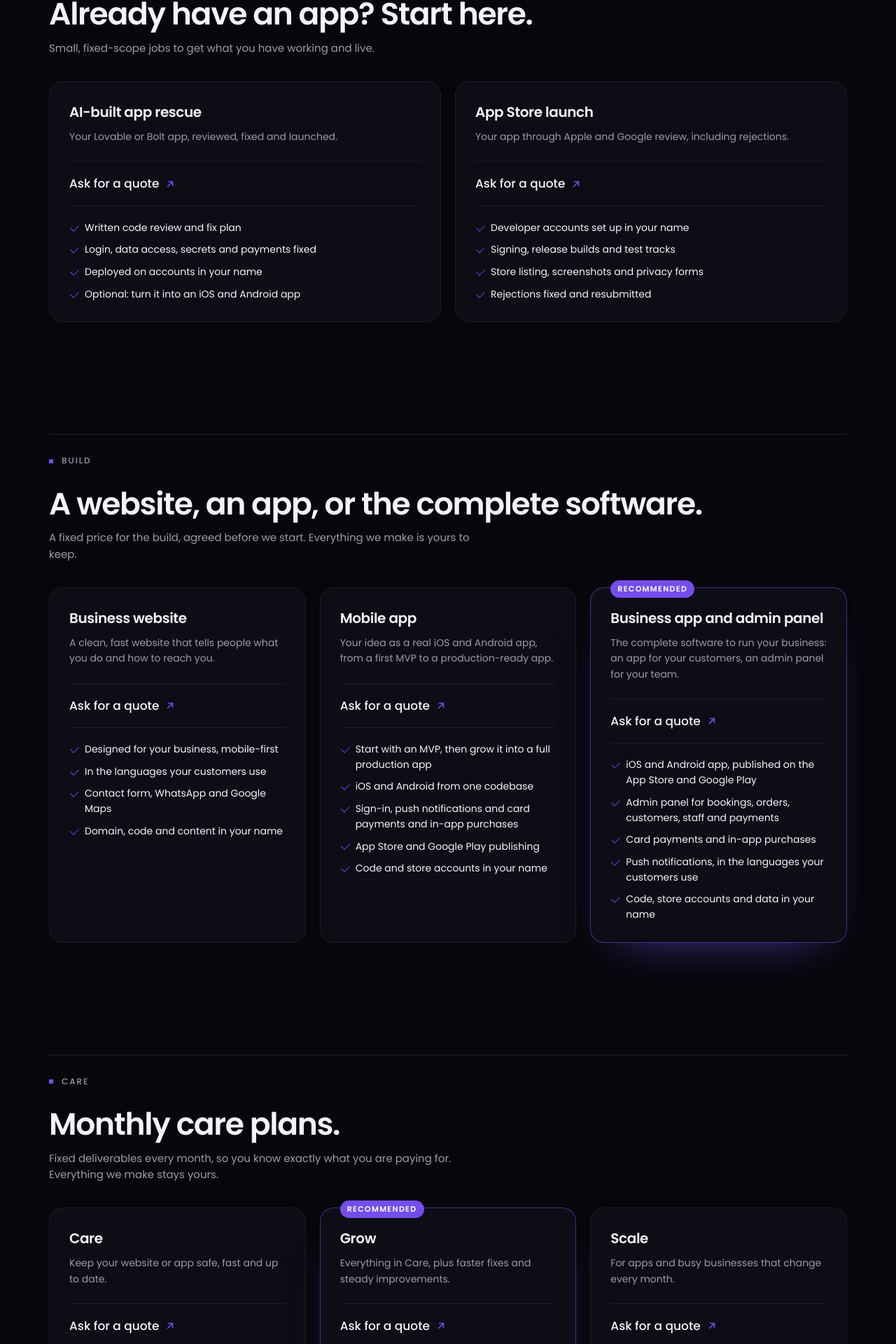
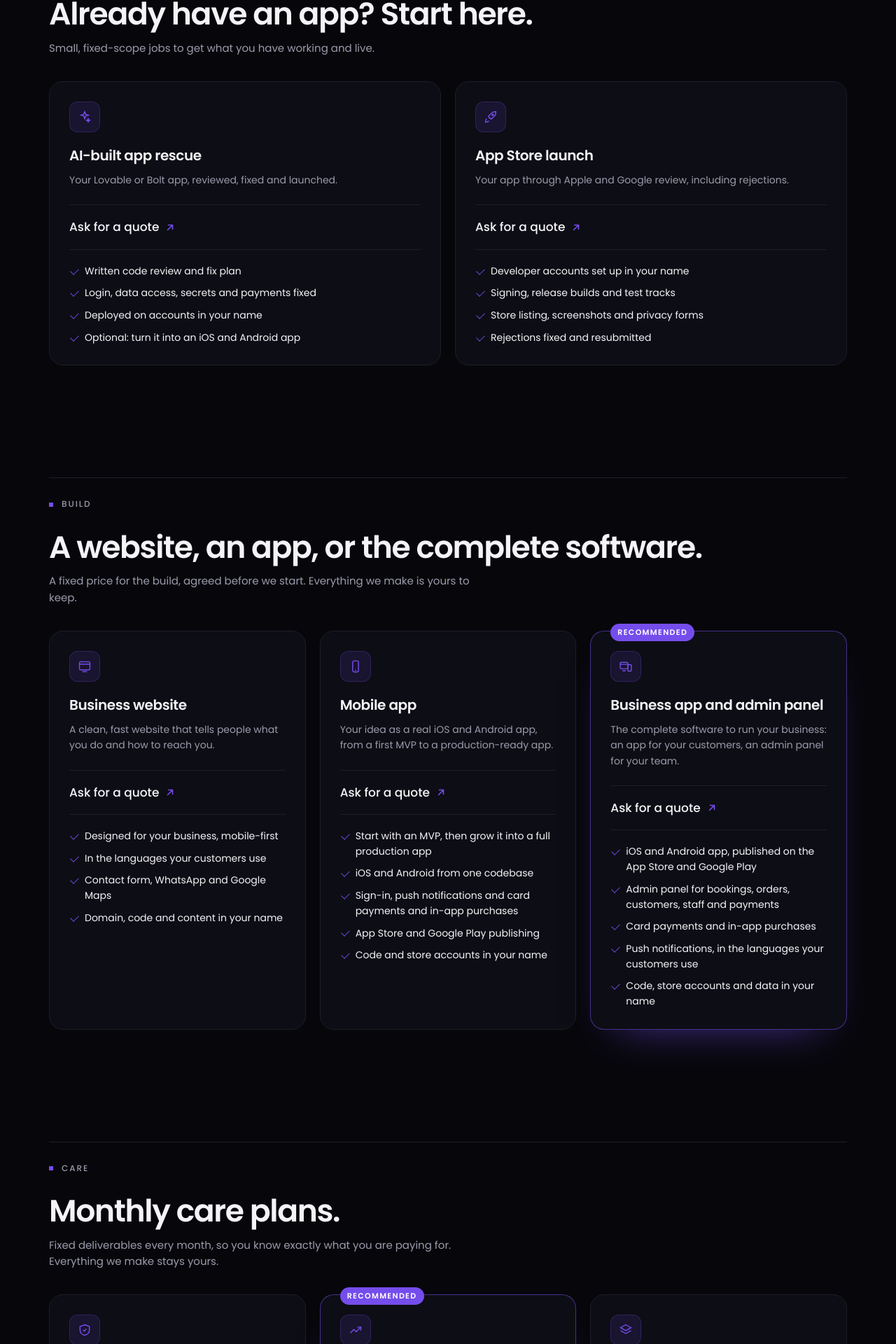
Before and after one commit to Prajwalkc/42codinglabs, a Next.js app: page /pricing in a window 1280 px wide. Shown: the part 949-2869 px from the top of the page at 70% size. Built offline with nearby package versions, Linux system fonts and the light colour scheme.

Commit message:
Add a line icon to each package card
Same style as the home Services cards (violet soft square); it tilts up
slightly on hover. The Work pages keep their real screenshots instead.

Co-Authored-By: Claude Opus 5.5 <noreply@anthropic.com>

```diff
--- a/app/globals.css
+++ b/app/globals.css
@@ -551,6 +551,9 @@ a.work-status:hover{color:var(--fg);border-color:rgba(117,77,236,.5)}
 .pkg{position:relative;display:flex;flex-direction:column;padding:28px;border-radius:20px;background:var(--surface);border:1px solid var(--line)}
 .pkg.featured{border-color:rgba(117,77,236,.55);box-shadow:0 30px 60px -40px rgba(117,77,236,.7)}
 .pkg-tag{position:absolute;top:-11px;left:28px;font-size:11px;font-weight:600;letter-spacing:.12em;text-transform:uppercase;color:#fff;background:var(--brand);border-radius:999px;padding:4px 10px}
+.pkg-ic{width:44px;height:44px;margin-bottom:18px;border-radius:12px;background:var(--brand-soft);border:1px solid rgba(117,77,236,.25);display:grid;place-items:center;color:var(--brand);transition:transform .5s var(--spring),background .3s}
+.pkg-ic svg{width:20px;height:20px}
+.pkg:hover .pkg-ic{transform:translateY(-2px) rotate(-6deg);background:rgba(117,77,236,.2)}
 .pkg h3{margin:0;font-size:20px;font-weight:600;letter-spacing:-.02em}
 .pkg-blurb{margin:8px 0 0;color:var(--muted);font-size:14px;line-height:1.6}
 .pkg-price{display:flex;align-items:baseline;gap:8px;margin:24px 0 0;padding:18px 0;border-top:1px solid var(--line);border-bottom:1px solid var(--line)}
--- a/components/site/Packages.tsx
+++ b/components/site/Packages.tsx
@@ -1,7 +1,8 @@
 import Link from 'next/link'
 import type { Pkg } from '@/lib/packages'
 import { whatsappHref } from '@/lib/packages'
-import { Arrow, Chip } from './icons'
+import type { ReactNode } from 'react'
+import { Arrow, Chip, Ic } from './icons'
 import { stagger } from './ServicePage'
 
 /** WhatsApp logo, drawn as a single path so it follows currentColor. */
@@ -38,6 +39,19 @@ export function ContactCtas() {
   )
 }
 
+/** Line icons per package, in the same style as the home Services cards. */
+const ICONS: Record<string, ReactNode> = {
+  'AI-built app rescue': <Ic><path d="M12 3l1.8 4.6L18.5 9l-4.7 1.4L12 15l-1.8-4.6L5.5 9l4.7-1.4z" /><path d="M18 15l.8 2 2 .8-2 .8-.8 2-.8-2-2-.8 2-.8z" /></Ic>,
+  'App Store launch': <Ic><path d="M5 15c-1.5 1.3-2 4-2 6 2 0 4.7-.5 6-2M9 13l2 2M14.5 4.5C17 3 20 3 21 3c0 1 0 4-1.5 6.5L13 16l-5-5z" /><circle cx="15.5" cy="8.5" r="1.5" /></Ic>,
+  'Business website': <Ic><rect x="3" y="4" width="18" height="14" rx="2" /><path d="M3 8h18M8 21h8" /></Ic>,
+  'Mobile app': <Ic><rect x="7" y="2.5" width="10" height="19" rx="2.5" /><path d="M11 18.5h2" /></Ic>,
+  'Business app and admin panel': <Ic><rect x="2.5" y="5" width="13" height="11" rx="1.5" /><path d="M2.5 8.5h13M6 19.5h6" /><rect x="15.5" y="9" width="6" height="11" rx="1.5" /></Ic>,
+  Care: <Ic><path d="M12 3l8 3v6c0 4.5-3.4 8-8 9-4.6-1-8-4.5-8-9V6z" /><path d="M9 12l2 2 4-4" /></Ic>,
+  Grow: <Ic><path d="M3 17l6-6 4 4 8-8" /><path d="M15 7h6v6" /></Ic>,
+  Scale: <Ic><path d="M12 3l9 5-9 5-9-5z" /><path d="M3 13l9 5 9-5" /></Ic>,
+  'Dedicated developer': <Ic><circle cx="12" cy="8" r="3.5" /><path d="M5 20c.8-3.6 3.6-5.5 7-5.5s6.2 1.9 7 5.5" /></Ic>,
+}
+
 /** Care plans have one-word names; say "care plan" so the enquiry is clear. */
 const CARE_NAMES = ['Care', 'Grow', 'Scale']
 
@@ -48,6 +62,7 @@ export function Packages({ items }: { items: Pkg[] }) {
       {items.map((p, i) => (
         <div className={`pkg rv${p.featured ? ' featured' : ''}`} key={p.name} style={stagger(i, 80)}>
           {p.featured && <span className="pkg-tag">Recommended</span>}
+          {ICONS[p.name] && <span className="pkg-ic">{ICONS[p.name]}</span>}
           <h3>{p.name}</h3>
           <p className="pkg-blurb">{p.blurb}</p>
           <div className="pkg-price">
```
